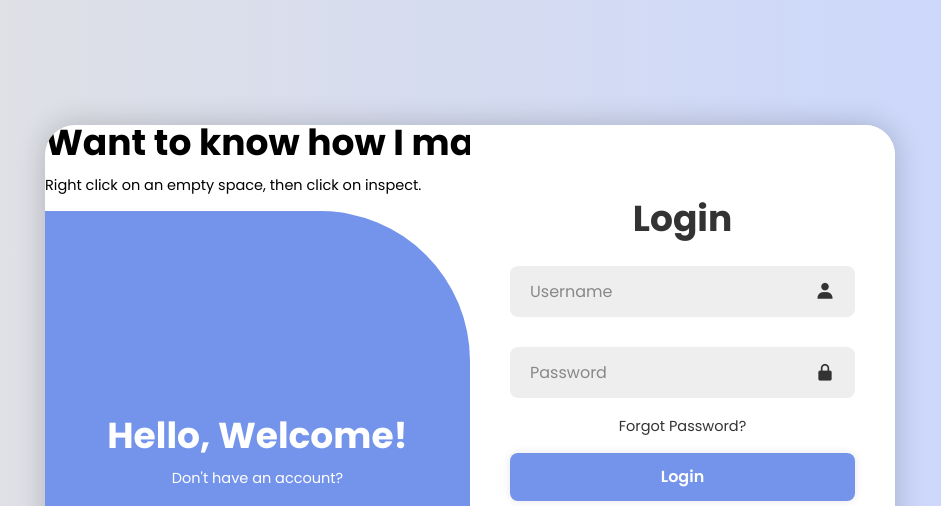
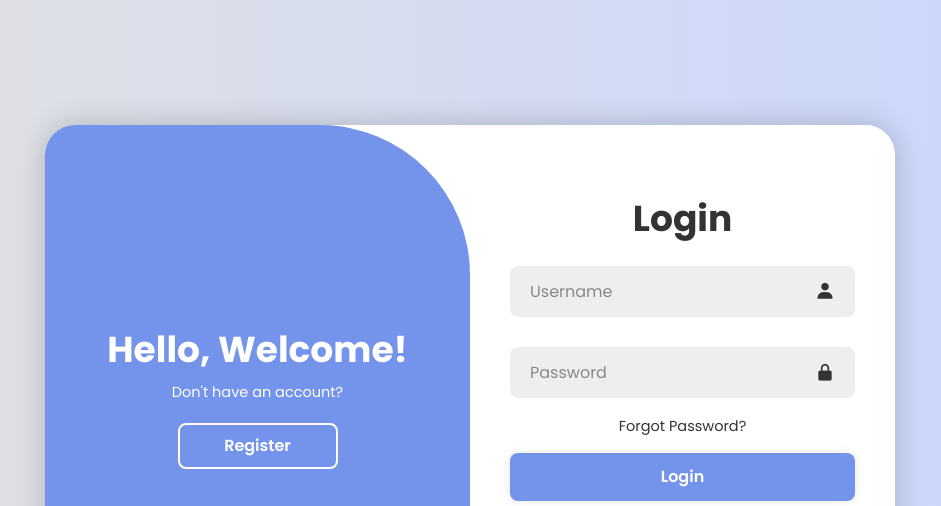
Before and after one commit to xthatonepreetym/login, a plain HTML site: page index.html in a window 1280 px wide. Shown: the top 506 px of the page, without its empty margins (170-1111 px from the left). Drawn offline with nearby package versions, Linux system fonts and the light colour scheme.

Commit message:
Update index.html

```diff
--- a/index.html
+++ b/index.html
@@ -60,8 +60,7 @@
         </div>
       </form>
     </div>
-<h1>Want to know how I made this?</h1>
-    <p>Right click on an empty space, then click on inspect.</p>
+
     <div class="toggle-box">
       <div class="toggle-panel toggle-left">
         <h1>Hello, Welcome!</h1>
```
